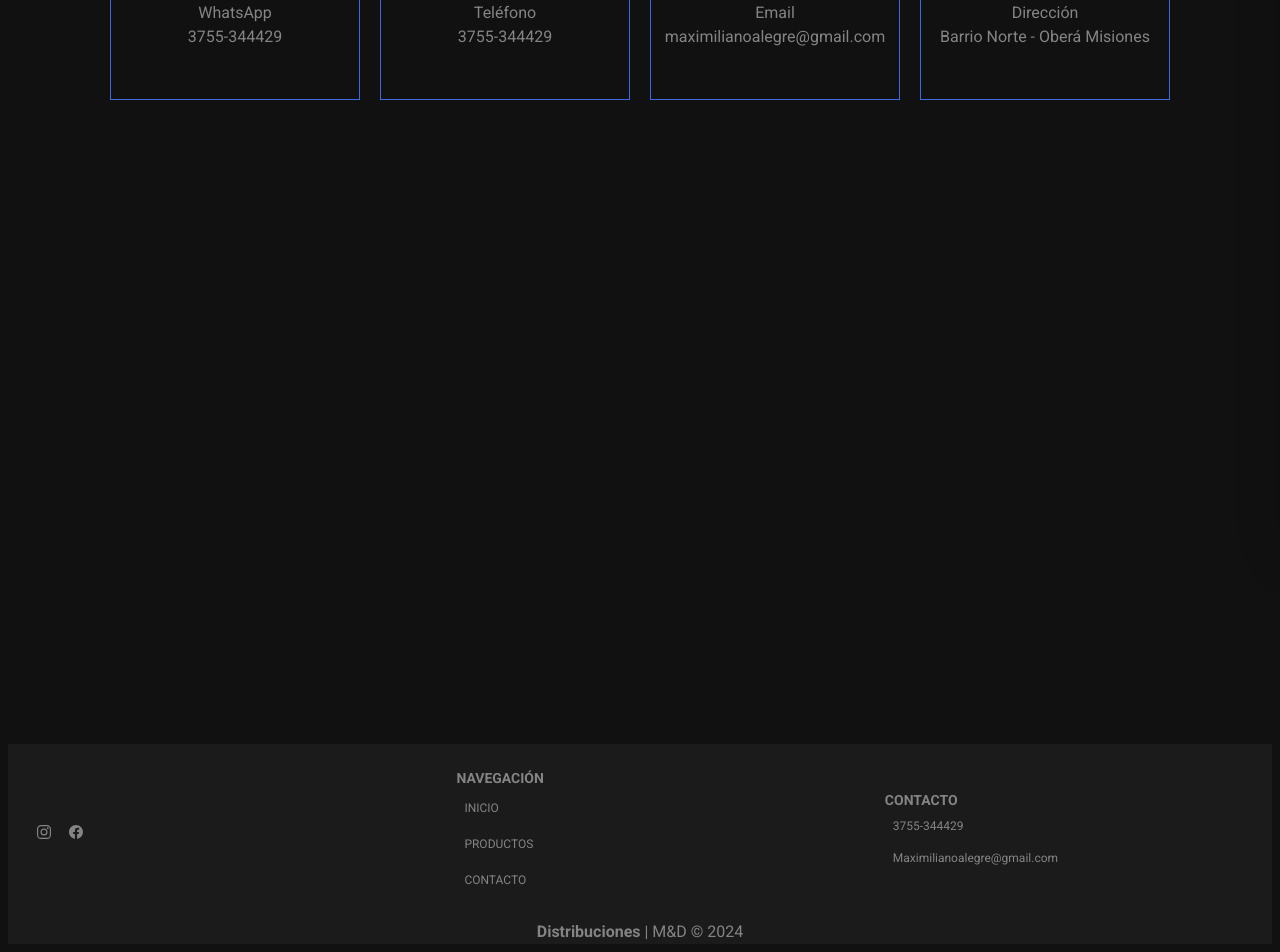
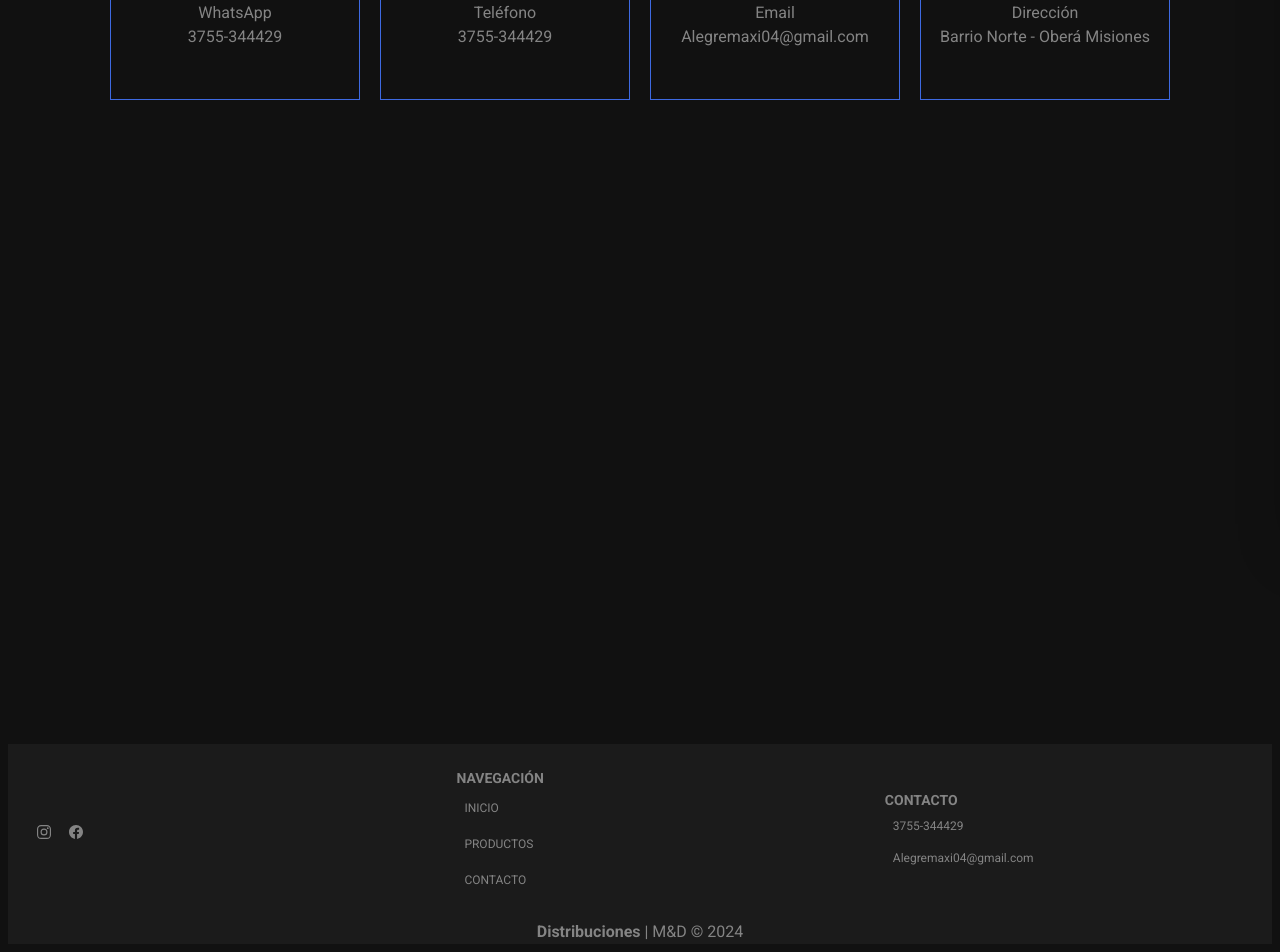
Before and after one commit to MaximilianoAlegre/DistribucionesM-D-JS, a Next.js app: page /contact in a window 1280 px wide. Shown: the part 264-1216 px from the top of the page. Built offline with nearby package versions, Linux system fonts and the light colour scheme.

Commit message:
Cambio de Correo y de ubicacion

```diff
--- a/src/app/contact/page.jsx
+++ b/src/app/contact/page.jsx
@@ -28,17 +28,17 @@ export default function Contact() {
           </div>
         </a>
 
-        <a href="mailto:maximilianoalegre@gmail.com" target="_blank">
+        <a href="mailto:alegremaxi04@gmail.com" target="_blank">
           <div className="flex flex-col justify-center items-center w-[250px] h-[200px] mt-1 border border-celeste hover:bg-gris cursor-pointer transition-all duration-300 text-text2">
             <IoMdMail size={30} className="text-celeste" />
             <div className="flex flex-col justify-center items-center mt-5">
               <p>Email</p>
-              <p>maximilianoalegre@gmail.com</p>
+              <p>Alegremaxi04@gmail.com</p>
             </div>
           </div>
         </a>
 
-        <a href="#" target="_blank">
+        <a href="https://maps.app.goo.gl/gkCrGwnRG28ZksA36" target="_blank">
           <div className="flex flex-col justify-center items-center w-[250px] h-[200px] mt-1 border border-celeste hover:bg-gris cursor-pointer transition-all duration-300 text-text2">
             <FaMapMarkedAlt size={30} className="text-celeste" />
             <div className="flex flex-col justify-center items-center mt-5">
--- a/src/components/ui/footer/page.jsx
+++ b/src/components/ui/footer/page.jsx
@@ -58,10 +58,10 @@ export const Footer = () => {
             3755-344429
           </a>
           <a
-            href="mailto:maximilianoalegre@gmail.com"
+            href="mailto:alegremaxi04@gmail.com"
             className="text-xs p-2 hover:text-celeste transition-all duration-300"
           >
-            Maximilianoalegre@gmail.com
+            Alegremaxi04@gmail.com
           </a>
         </div>
       </div>
```
